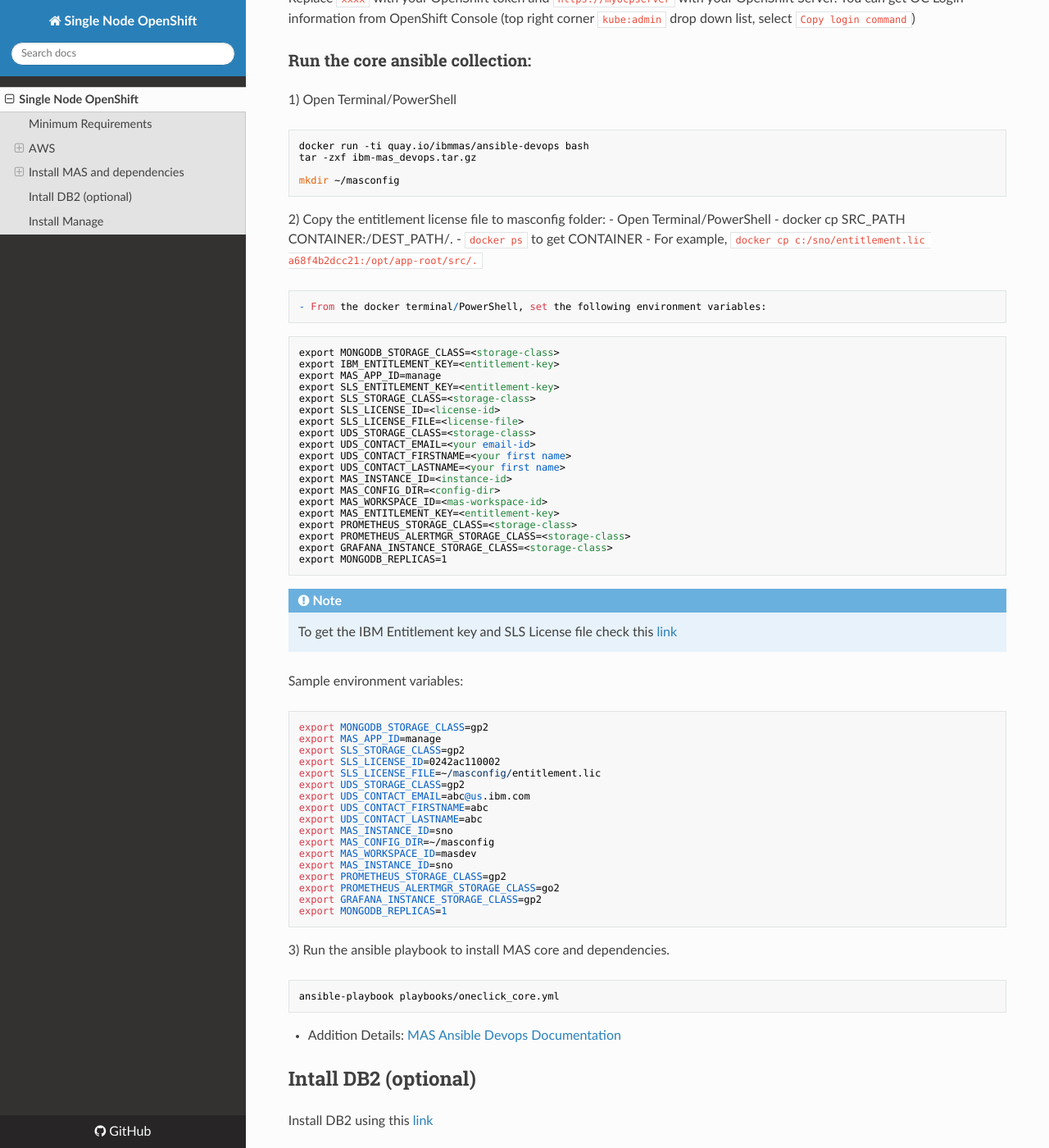
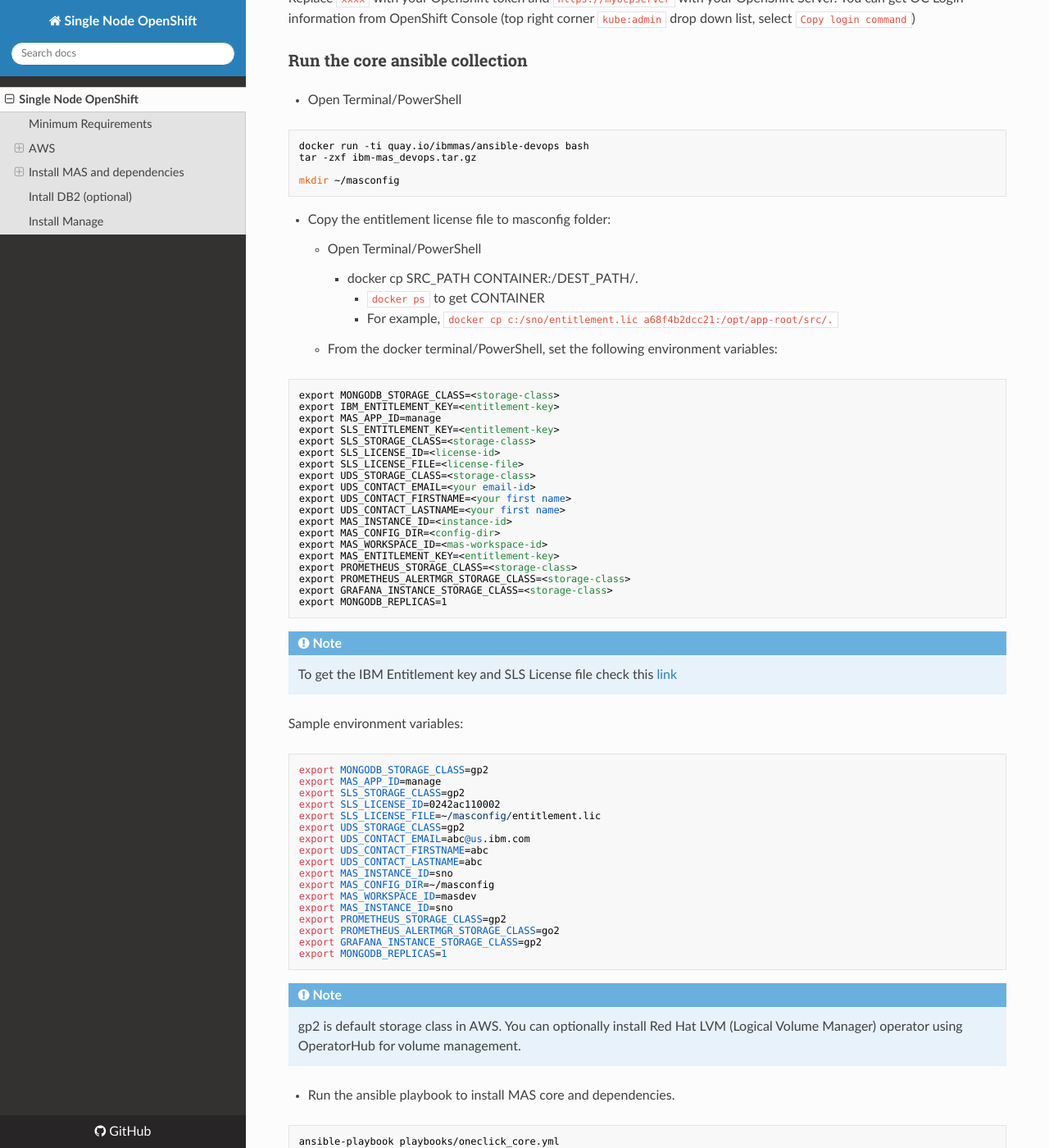
Before and after one commit to ibm-mas-manage/sno, an MkDocs documentation site: the page built from docs/index.md, in a window 1280 px wide and 1400 px high, scrolled down 1497 px. Shown: the whole window at 82% size. Built offline with MkDocs 1.6.1, drawn with Linux system fonts in a browser that asks for light colours; nearby versions of some CDN libraries; some of the changed text lies outside the part shown.

Commit message:
update sno install

````diff
--- a/docs/index.md
+++ b/docs/index.md
@@ -69,9 +69,9 @@
 Replace `xxxx` with your OpenShift token and `https://myocpserver` with your OpenShift Server.
 You can get OC Login information from OpenShift Console (top right corner `kube:admin` drop down list, select `Copy login command`)
 
-### Run the core ansible collection:
+### Run the core ansible collection
 
-1) Open Terminal/PowerShell
+- Open Terminal/PowerShell
 
 ```
 docker run -ti quay.io/ibmmas/ansible-devops bash
@@ -80,7 +80,7 @@
 mkdir ~/masconfig
 ```
 
-2) Copy the entitlement license file to masconfig folder:
+- Copy the entitlement license file to masconfig folder:
 	- Open Terminal/PowerShell
 		- docker cp SRC_PATH CONTAINER:/DEST_PATH/.
 			- `docker ps` to get CONTAINER
@@ -137,7 +137,10 @@
 export MONGODB_REPLICAS=1
 ```
 
-3) Run the ansible playbook to install MAS core and dependencies.
+!!! note
+    gp2 is default storage class in AWS. You can optionally install Red Hat LVM (Logical Volume Manager) operator using OperatorHub for volume management.
+
+- Run the ansible playbook to install MAS core and dependencies.
 
 ```
 ansible-playbook playbooks/oneclick_core.yml
@@ -184,11 +187,11 @@
 
 		![image](images/superuser.png)
 
-		- Create an authorized admin user using `Users` page.
+		- Create an authorized admin user using `Users` page. For example, masadmin
 
 		![image](images/createuser.png)
 
-		- Install Manage from Catalog page.
+		- Login as admin user `masadmin` created in the previous step. Install Manage from Catalog page.
 
 		![image](images/installmanage.png)
 
````
